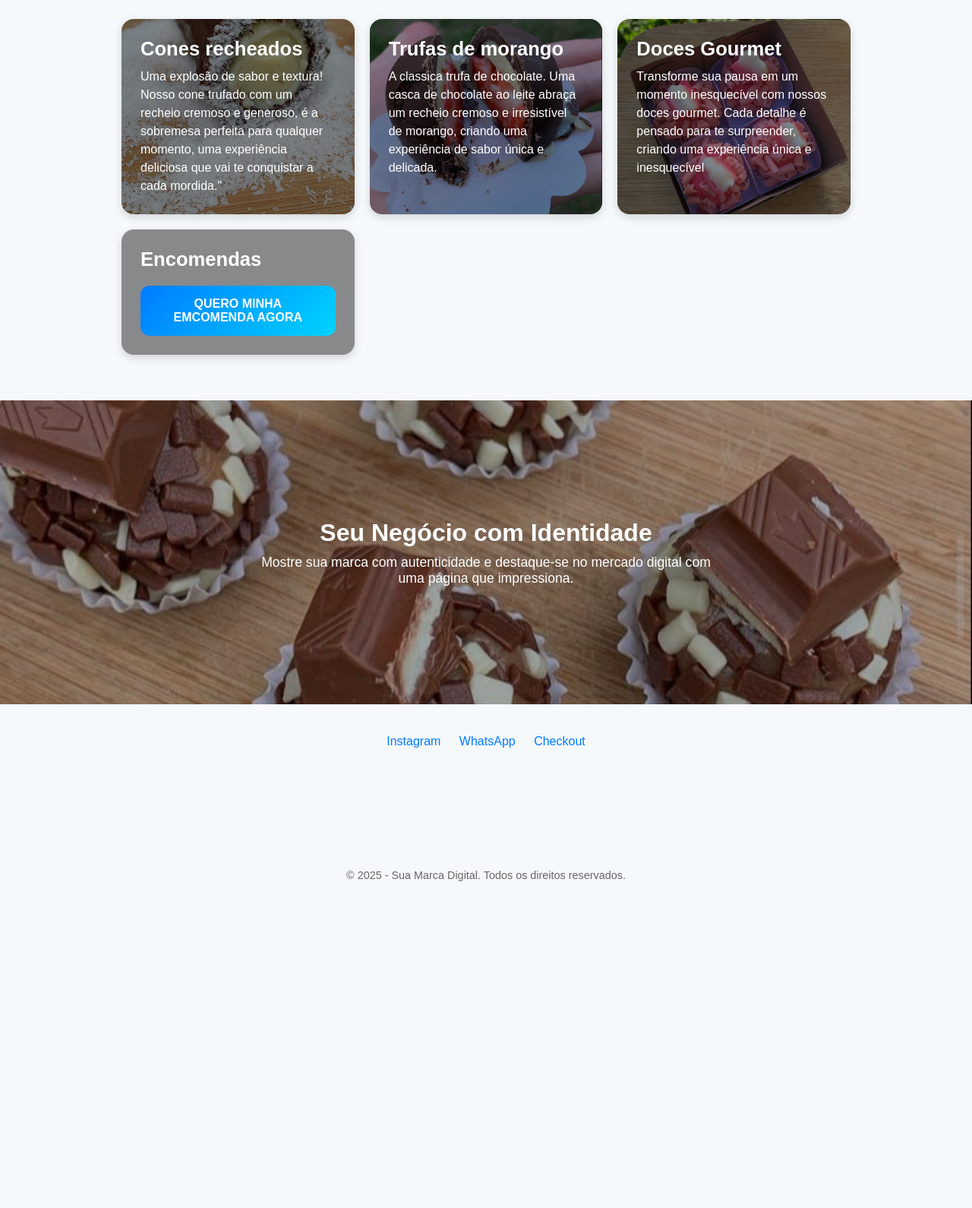
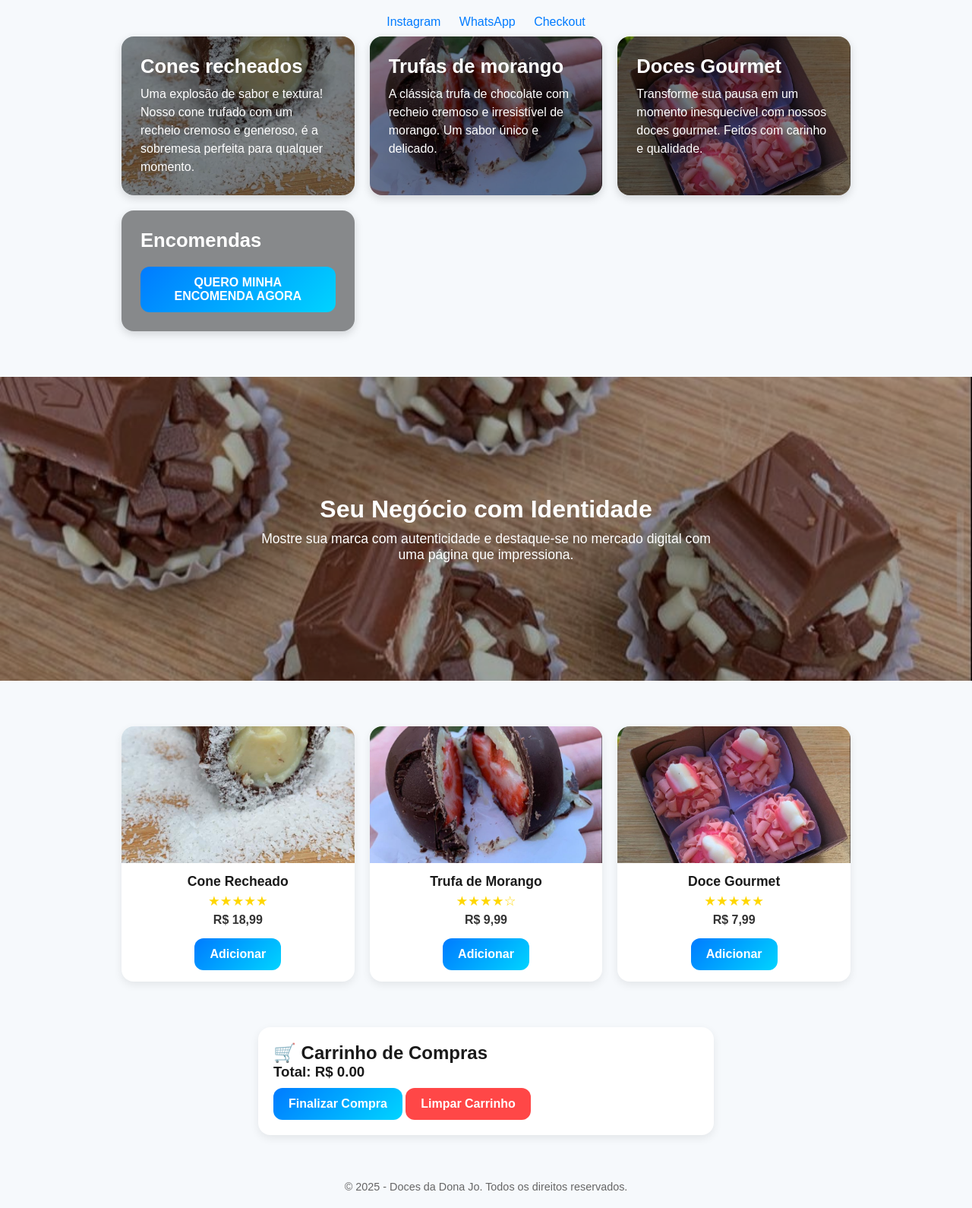
Before and after one commit to cristianfabiano/Doce-Dona-Jo, a plain HTML site: page index.html in a window 1280 px wide. Shown: the part 343-1933 px from the top of the page at 76% size. Before the commit the page ends 1523 px from the top, so only its background shows below. Drawn offline with Linux system fonts and the light colour scheme.

Commit message:
Doces da dona Jo

```diff
--- a/index.html
+++ b/index.html
@@ -3,7 +3,7 @@
 <head>
   <meta charset="UTF-8">
   <meta name="viewport" content="width=device-width, initial-scale=1.0">
-  <title>Página de Vendas Profissional</title>
+  <title>Doces da Dona Jo</title>
   <style>
     * {
       margin: 0;
@@ -30,15 +30,14 @@
     header h1 {
       font-size: 2.3rem;
       font-weight: 700;
-      margin-bottom: 15px;
+      margin-bottom: 10px;
     }
 
     header p {
       font-size: 1.1rem;
-      opacity: 0.9;
+      opacity: 0.95;
     }
 
-    /* FOTO DO CLIENTE */
     .foto {
       width: 150px;
       height: 150px;
@@ -49,7 +48,6 @@
       object-fit: cover;
     }
 
-    /* CONTAINER AIDA */
     .aida-container {
       display: grid;
       grid-template-columns: repeat(auto-fit, minmax(250px, 1fr));
@@ -59,7 +57,6 @@
       padding: 0 20px;
     }
 
-    /* CAIXAS DE TEXTO */
     .aida-box {
       position: relative;
       background-size: cover;
@@ -75,7 +72,6 @@
       transition: all 0.8s ease;
     }
 
-    /* Fundo escurecido pra destacar o texto */
     .aida-box::before {
       content: "";
       position: absolute;
@@ -91,7 +87,6 @@
       z-index: 2;
     }
 
-    /* Fundo individual de cada caixa */
     .fundo1 { background-image: url('fundo1.jpeg'); }
     .fundo2 { background-image: url('fundo2.jpeg'); }
     .fundo3 { background-image: url('fundo3.jpeg'); }
@@ -117,13 +112,12 @@
       background: linear-gradient(135deg, #007bff, #00d4ff);
       color: white;
       border: none;
-      padding: 15px 25px;
+      padding: 12px 20px;
       font-size: 1rem;
       border-radius: 12px;
       cursor: pointer;
       font-weight: bold;
       margin-top: 10px;
-      width: 100%;
       transition: transform 0.3s ease;
     }
 
@@ -131,7 +125,6 @@
       transform: scale(1.05);
     }
 
-    /* IMAGEM DE FUNDO GERAL */
     .imagem-fundo {
       position: relative;
       width: 100%;
@@ -187,6 +180,51 @@
       text-decoration: underline;
     }
 
+    .produtos {
+      display: grid;
+      grid-template-columns: repeat(auto-fit, minmax(220px, 1fr));
+      gap: 20px;
+      max-width: 1000px;
+      margin: 60px auto;
+      padding: 0 20px;
+    }
+
+    .produto {
+      background: white;
+      border-radius: 16px;
+      box-shadow: 0 4px 12px rgba(0,0,0,0.08);
+      overflow: hidden;
+      text-align: center;
+      padding-bottom: 15px;
+      transition: transform 0.3s ease;
+    }
+
+    .produto:hover {
+      transform: scale(1.03);
+    }
+
+    .produto img {
+      width: 100%;
+      height: 180px;
+      object-fit: cover;
+    }
+
+    .produto h3 {
+      margin: 10px 0 5px;
+      font-size: 1.1rem;
+    }
+
+    .stars {
+      color: gold;
+      font-size: 1.1rem;
+    }
+
+    .produto p {
+      font-weight: bold;
+      color: #333;
+      margin: 5px 0;
+    }
+
     .carrinho {
       background: white;
       max-width: 600px;
@@ -215,54 +253,88 @@
 <body>
 
   <header>
-    <h1>Conheça meu trabalho</h1>
-    <p>Fique por dentro das novas tendencias culinarias, tudo sobre doces.</p>
+    <h1>Doces da Dona Jo</h1>
+    <p>Delícias artesanais feitas com amor ❤️</p>
   </header>
 
-  <img src="foto-perfil.jpeg" alt="Imagem do cliente" class="foto">
+  <img src="foto-perfil.jpeg" alt="Imagem da Dona Jo" class="foto">
+
+  <div class="links">
+    <a href="https://www.instagram.com/doces_dadonajo/">Instagram</a>
+    <a href="#">WhatsApp</a>
+    <a href="#checkout">Checkout</a>
+  </div>
 
   <section class="aida-container">
     <div class="aida-box fundo1">
       <h2>Cones recheados</h2>
-      <p>Uma explosão de sabor e textura! Nosso cone trufado com um recheio cremoso e generoso, é a sobremesa perfeita para qualquer momento, uma experiência deliciosa que vai te conquistar a cada mordida."</p>
+      <p>Uma explosão de sabor e textura! Nosso cone trufado com um recheio cremoso e generoso, é a sobremesa perfeita para qualquer momento.</p>
     </div>
     <div class="aida-box fundo2">
       <h2>Trufas de morango</h2>
-      <p> A classica trufa de chocolate. Uma casca de chocolate ao leite abraça um recheio cremoso e irresistível de morango, criando uma experiência de sabor única e delicada. </p>
+      <p>A clássica trufa de chocolate com recheio cremoso e irresistível de morango. Um sabor único e delicado.</p>
     </div>
     <div class="aida-box fundo3">
       <h2>Doces Gourmet</h2>
-      <p>Transforme sua pausa em um momento inesquecível com nossos doces gourmet. Cada detalhe é pensado para te surpreender, criando uma experiência única e inesquecível </p>
+      <p>Transforme sua pausa em um momento inesquecível com nossos doces gourmet. Feitos com carinho e qualidade.</p>
     </div>
     <div class="aida-box fundo4">
       <h2>Encomendas</h2>
-      <button class="btn">QUERO MINHA EMCOMENDA AGORA</button>
+      <button class="btn" onclick="encomendarAgora()">QUERO MINHA ENCOMENDA AGORA</button>
+
     </div>
   </section>
 
-  <section class= imagem-fundo>
+  <section class="imagem-fundo">
     <div class="texto-sobre-fundo">
       <h2>Seu Negócio com Identidade</h2>
       <p>Mostre sua marca com autenticidade e destaque-se no mercado digital com uma página que impressiona.</p>
     </div>
   </section>
 
-  <div class="links">
-    <a href="https://www.instagram.com/doces_dadonajo/">Instagram</a>
-    <a href="#">WhatsApp</a>
-    <a href="#">Checkout</a>
-  </div>
+  <!-- PRODUTOS -->
+  <section class="produtos">
+    <div class="produto">
+      <img src="fundo1.jpeg" alt="Cone Recheado">
+      <h3>Cone Recheado</h3>
+      <div class="stars">★★★★★</div>
+      <p>R$ 18,99</p>
+      <button class="btn" onclick="adicionarCarrinho('Cone Recheado', 18.99)">Adicionar</button>
+    </div>
 
-  <div class="carrinho">
-    <button onclick="">carrinho</button>
+    <div class="produto">
+      <img src="fundo2.jpeg" alt="Trufa de Morango">
+      <h3>Trufa de Morango</h3>
+      <div class="stars">★★★★☆</div>
+      <p>R$ 9,99</p>
+      <button class="btn" onclick="adicionarCarrinho('Trufa de Morango', 9.99)">Adicionar</button>
+    </div>
+
+    <div class="produto">
+      <img src="fundo3.jpeg" alt="Doce Gourmet">
+      <h3>Doce Gourmet</h3>
+      <div class="stars">★★★★★</div>
+      <p>R$ 7,99</p>
+      <button class="btn" onclick="adicionarCarrinho('Doce Gourmet', 7.99)">Adicionar</button>
+    </div>
+  </section>
+
+  <div id="checkout" class="carrinho">
+    <h2>🛒 Carrinho de Compras</h2>
+    <ul id="lista-carrinho"></ul>
+    <h3>Total: R$ <span id="total">0.00</span></h3>
+    <button class="btn" onclick="finalizarCompra()">Finalizar Compra</button>
+    <button class="btn" style="background: #ff4747; margin-top: 10px;" onclick="limparCarrinho()">Limpar Carrinho</button>
   </div>
 
   <footer>
-    © 2025 - Sua Marca Digital. Todos os direitos reservados.
+    © 2025 - Doces da Dona Jo. Todos os direitos reservados.
   </footer>
 
   <script>
     const boxes = document.querySelectorAll('.aida-box, .carrinho');
+    let carrinho = [];
+    let total = 0;
 
     function animateOnScroll() {
       boxes.forEach(box => {
@@ -274,6 +346,66 @@
       });
     }
 
+    function adicionarCarrinho(nome, preco) {
+      carrinho.push({ nome, preco });
+      total += preco;
+      atualizarCarrinho();
+    }
+
+    function atualizarCarrinho() {
+      const lista = document.getElementById('lista-carrinho');
+      const totalEl = document.getElementById('total');
+      lista.innerHTML = '';
+
+      carrinho.forEach((item, index) => {
+        const li = document.createElement('li');
+        li.innerHTML = `
+          ${item.nome} - R$ ${item.preco.toFixed(2)}
+          <button style="background:#ff4747; color:white; border:none; padding:3px 8px; border-radius:8px; cursor:pointer;" onclick="removerItem(${index})">x</button>
+        `;
+        lista.appendChild(li);
+      });
+
+      totalEl.textContent = total.toFixed(2);
+    }
+
+    function removerItem(index) {
+      total -= carrinho[index].preco;
+      carrinho.splice(index, 1);
+      atualizarCarrinho();
+    }
+
+    function finalizarCompra() {
+      if(carrinho.length === 0){
+        alert("Carrinho vazio!");
+        return;
+      }
+
+      let mensagem = "Olá! Gostaria de finalizar meu pedido:%0A%0A";
+      carrinho.forEach(item => {
+        mensagem += `• ${item.nome} - R$ ${item.preco.toFixed(2)}%0A`;
+      });
+      mensagem += `%0ATotal: R$ ${total.toFixed(2)}%0A%0A`;
+      mensagem += "Nome: ______________________%0AEndereço: ______________________";
+
+      const numero = "5548984121799"; // seu número
+      const url = `https://wa.me/${numero}?text=${mensagem}`;
+      window.open(url, '_blank');
+    }
+
+    function limparCarrinho() {
+      carrinho = [];
+      total = 0;
+      atualizarCarrinho();
+    }
+    function encomendarAgora() {
+  const numero = "5548984121799"; // seu número
+  const mensagem = "Olá! Gostaria de fazer uma encomenda.";
+  const url = `https://wa.me/${numero}?text=${encodeURIComponent(mensagem)}`;
+  window.open(url, '_blank');
+}
+
+
     window.addEventListener('scroll', animateOnScroll);
     window.addEventListener('load', animateOnScroll);
   </script>
```
Also changed, not shown: checkout.html (added, +82 -0 lines).
